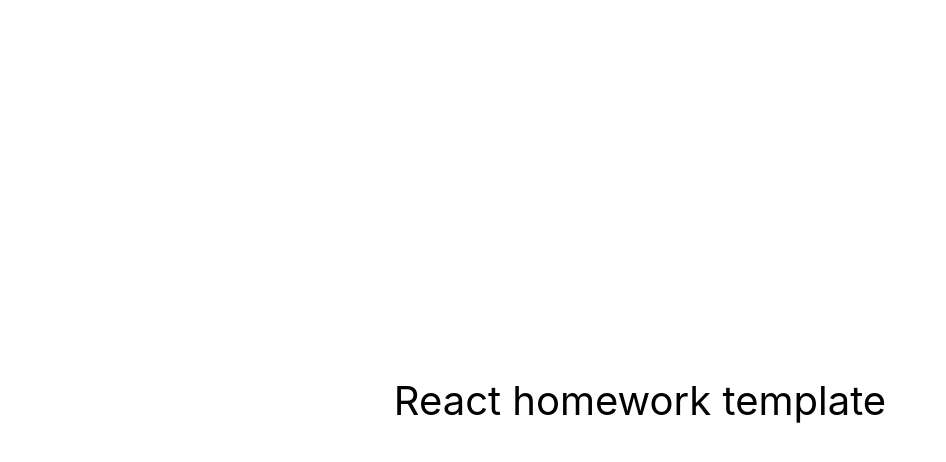
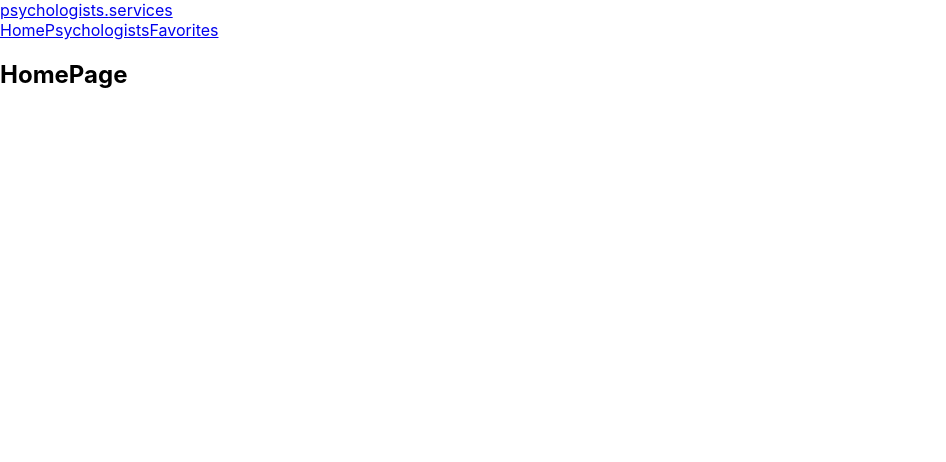
Before and after one commit to RomanIsaiev/PsychologistsServices, a React (Create React App) app: page / in a window 1280 px wide. Shown: the top 462 px of the page, without its empty margins (0-946 px from the left). Built offline with nearby package versions, Linux system fonts and the light colour scheme.

Commit message:
Routes, Pages, navigation

```diff
--- a/package.json
+++ b/package.json
@@ -7,9 +7,12 @@
     "@testing-library/jest-dom": "^5.16.3",
     "@testing-library/react": "^12.1.4",
     "@testing-library/user-event": "^13.5.0",
+    "firebase": "^10.12.0",
     "react": "^18.1.0",
     "react-dom": "^18.1.0",
+    "react-router-dom": "^6.23.1",
     "react-scripts": "5.0.1",
+    "styled-components": "^6.1.11",
     "web-vitals": "^2.1.3"
   },
   "scripts": {
--- /dev/null
+++ b/src/App.jsx
@@ -0,0 +1,19 @@
+import { SharedLayout } from 'components/SharedLayout/SharedLayout';
+import Favorites from 'pages/Favorites';
+import Home from 'pages/Home';
+import NotFoundPage from 'pages/NotFoundPage';
+import Psychologists from 'pages/Psychologists';
+import { Route, Routes } from 'react-router-dom';
+
+export const App = () => {
+  return (
+    <Routes>
+      <Route path="/" element={<SharedLayout />}>
+        <Route index element={<Home />} />
+        <Route path="psychologists" element={<Psychologists />} />
+        <Route path="favorites" element={<Favorites />} />
+      </Route>
+      <Route path="*" element={<NotFoundPage />} />
+    </Routes>
+  );
+};
--- a/src/components/App.jsx
+++ /dev/null
@@ -1,16 +0,0 @@
-export const App = () => {
-  return (
-    <div
-      style={{
-        height: '100vh',
-        display: 'flex',
-        justifyContent: 'center',
-        alignItems: 'center',
-        fontSize: 40,
-        color: '#010101'
-      }}
-    >
-      React homework template
-    </div>
-  );
-};
--- /dev/null
+++ b/src/components/Header/Header.js
@@ -0,0 +1,16 @@
+import { Navigation } from 'components/Navigation/Navigation';
+import { NavLink } from 'react-router-dom';
+
+export const Header = () => {
+  return (
+    <header>
+      <nav>
+        <NavLink to="/">
+          psychologists.<span>services</span>
+        </NavLink>
+
+        <Navigation />
+      </nav>
+    </header>
+  );
+};
--- /dev/null
+++ b/src/components/Navigation/Navigation.js
@@ -0,0 +1,11 @@
+import { NavLink } from 'react-router-dom';
+
+export const Navigation = () => {
+  return (
+    <div>
+      <NavLink to="/">Home</NavLink>
+      <NavLink to="/psychologists">Psychologists</NavLink>
+      <NavLink to="/favorites">Favorites</NavLink>
+    </div>
+  );
+};
--- /dev/null
+++ b/src/components/SharedLayout/SharedLayout.js
@@ -0,0 +1,13 @@
+import { Header } from 'components/Header/Header';
+import { Outlet } from 'react-router-dom';
+
+export const SharedLayout = () => {
+  return (
+    <div>
+      <Header />
+      <main>
+        <Outlet />
+      </main>
+    </div>
+  );
+};
--- a/src/index.js
+++ b/src/index.js
@@ -1,10 +1,13 @@
 import React from 'react';
 import ReactDOM from 'react-dom/client';
-import { App } from 'components/App';
 import './index.css';
+import { App } from 'App';
+import { BrowserRouter } from 'react-router-dom';
 
 ReactDOM.createRoot(document.getElementById('root')).render(
   <React.StrictMode>
-    <App />
+    <BrowserRouter>
+      <App />
+    </BrowserRouter>
   </React.StrictMode>
 );
--- /dev/null
+++ b/src/pages/Favorites.js
@@ -0,0 +1,7 @@
+export default function Favorites() {
+  return (
+    <div>
+      <h2>FavoritesPage</h2>
+    </div>
+  );
+}
--- /dev/null
+++ b/src/pages/Home.js
@@ -0,0 +1,7 @@
+export default function Home() {
+  return (
+    <div>
+      <h2>HomePage</h2>
+    </div>
+  );
+}
--- /dev/null
+++ b/src/pages/NotFoundPage.js
@@ -0,0 +1,7 @@
+export default function NotFoundPage() {
+  return (
+    <div>
+      <h2>Page is not found</h2>
+    </div>
+  );
+}
--- /dev/null
+++ b/src/pages/Psychologists.js
@@ -0,0 +1,7 @@
+export default function Psychologists() {
+  return (
+    <div>
+      <h2>PsychologistsPage</h2>
+    </div>
+  );
+}
```
Also changed, not shown: 2 other files (tests, documents, lock files or other folders).
